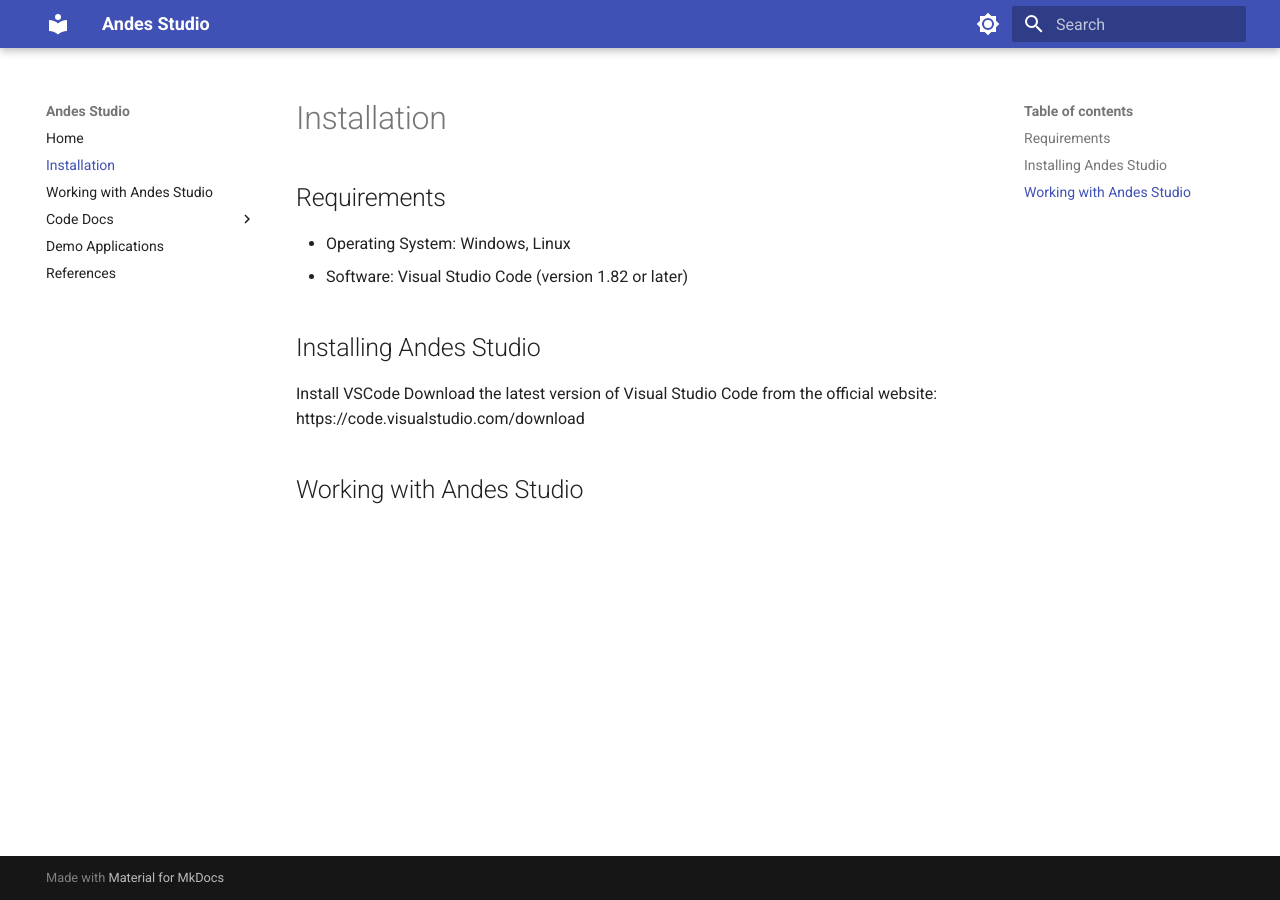
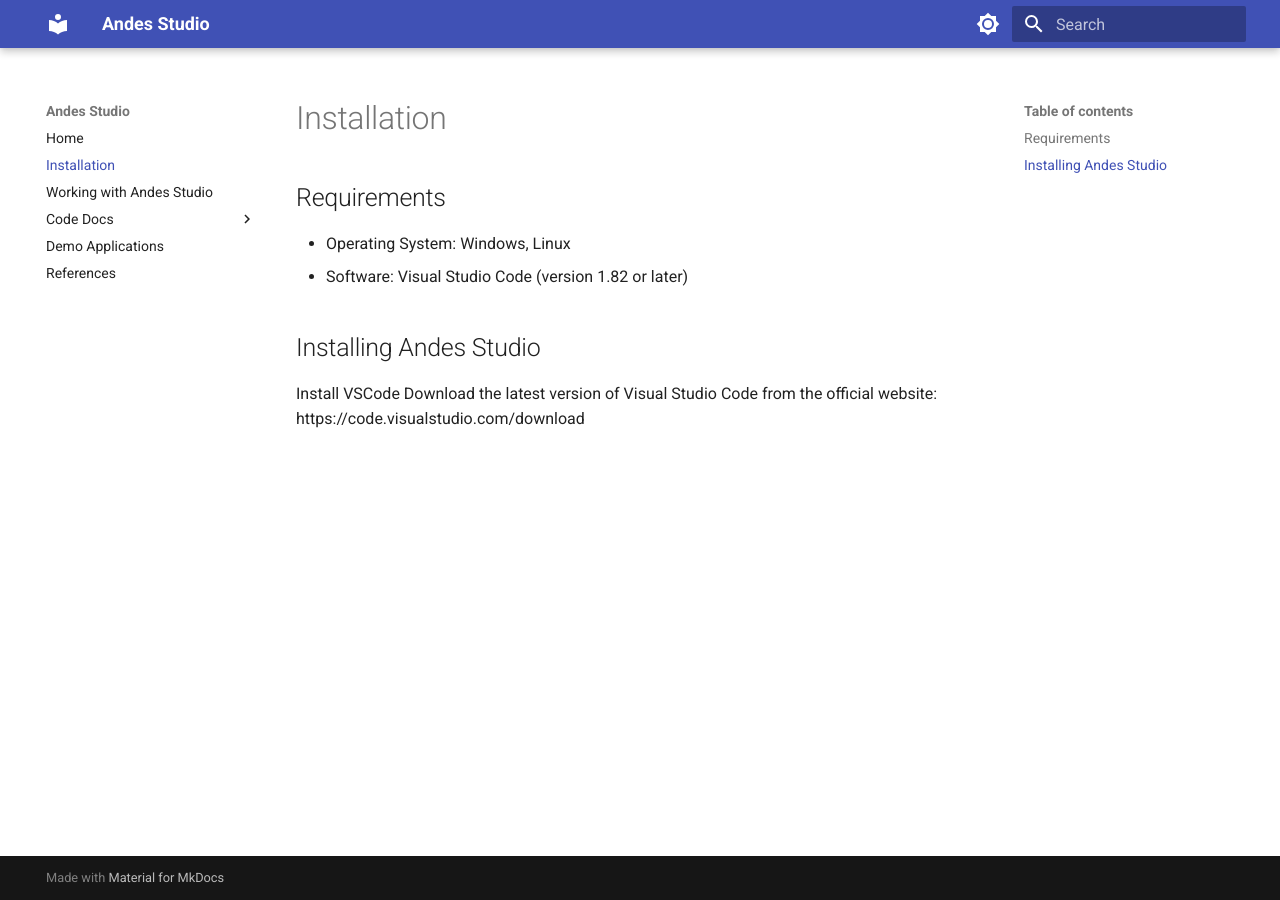
Before and after one commit to obscuredarling/qwpo4578, an MkDocs documentation site: the page built from docs/Installation.md, in a window 1280 px wide. Built offline with MkDocs 1.6.1 and Material for MkDocs 9.7.7, drawn with Linux system fonts in a browser that asks for light colours.

```diff
--- a/docs/Installation.md
+++ b/docs/Installation.md
@@ -4,5 +4,3 @@
 
 ## Installing Andes Studio
 Install VSCode Download the latest version of Visual Studio Code from the official website: https://code.visualstudio.com/download
-
-## Working with Andes Studio
```
